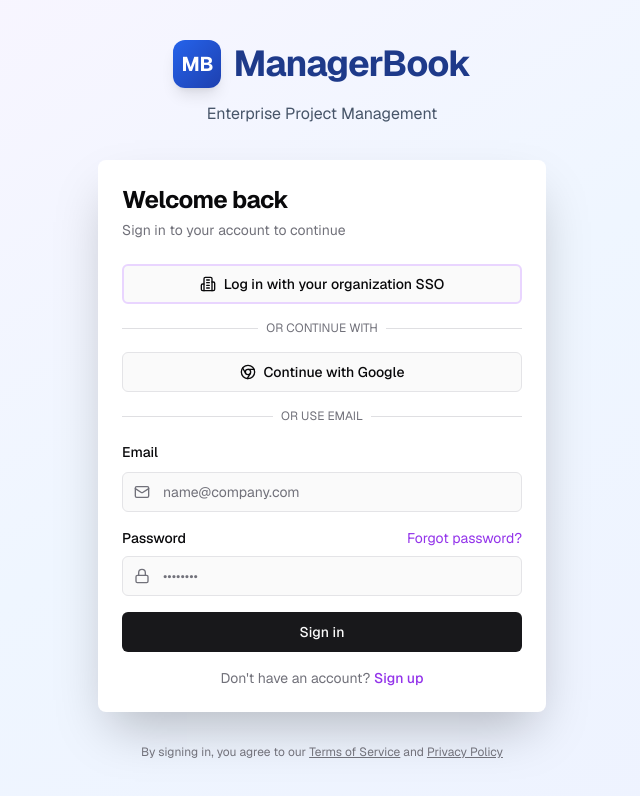
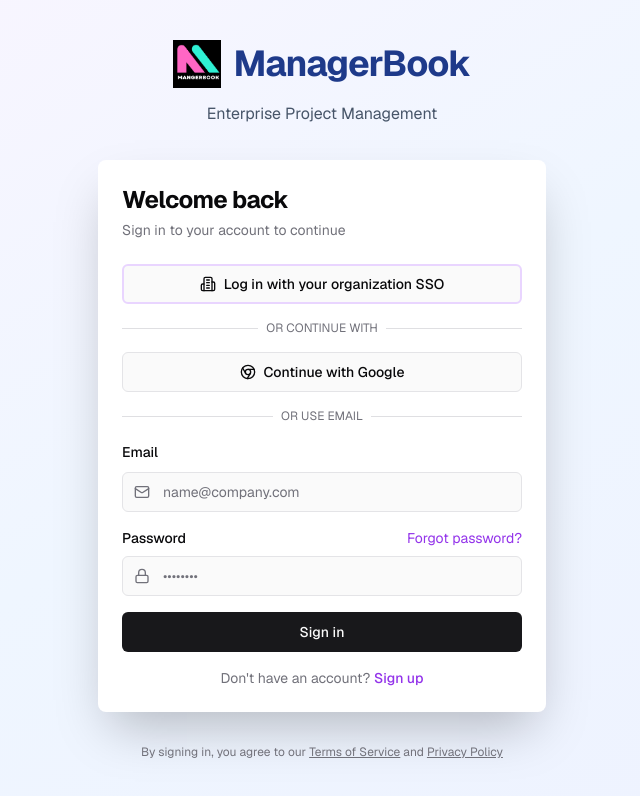
Before and after one commit to wrkportal/wrkportal_app, a Next.js app: page /login in a window 1280 px wide. Shown: the top 796 px of the page, without its empty margins (318-958 px from the left). Built offline with nearby package versions, Linux system fonts and the light colour scheme.

Commit message:
Fix: Use actual logo.png from public folder on login/signup pages

```diff
--- a/app/(auth)/login/page.tsx
+++ b/app/(auth)/login/page.tsx
@@ -4,6 +4,7 @@ import { useState } from 'react'
 import { signIn } from 'next-auth/react'
 import { useRouter } from 'next/navigation'
 import Link from 'next/link'
+import Image from 'next/image'
 import { Button } from '@/components/ui/button'
 import { Input } from '@/components/ui/input'
 import { Label } from '@/components/ui/label'
@@ -121,9 +122,13 @@ export default function LoginPage() {
                 {/* Logo/Brand */}
                 <div className="text-center mb-8">
                     <div className="flex items-center justify-center gap-3 mb-3">
-                        <div className="flex h-12 w-12 items-center justify-center rounded-xl bg-gradient-to-br from-blue-600 to-blue-800 shadow-lg">
-                            <span className="text-xl font-bold text-white">MB</span>
-                        </div>
+                        <Image
+                            src="/logo.png"
+                            alt="ManagerBook Logo"
+                            width={48}
+                            height={48}
+                            className="object-contain"
+                        />
                         <h1 className="text-4xl font-bold text-blue-900 dark:text-blue-300">
                             ManagerBook
                         </h1>
--- a/app/(auth)/signup/page.tsx
+++ b/app/(auth)/signup/page.tsx
@@ -4,6 +4,7 @@ import { useState } from 'react'
 import { signIn } from 'next-auth/react'
 import { useRouter } from 'next/navigation'
 import Link from 'next/link'
+import Image from 'next/image'
 import { Button } from '@/components/ui/button'
 import { Input } from '@/components/ui/input'
 import { Label } from '@/components/ui/label'
@@ -122,9 +123,13 @@ export default function SignupPage() {
                 {/* Logo/Brand */}
                 <div className="text-center mb-8">
                     <div className="flex items-center justify-center gap-3 mb-3">
-                        <div className="flex h-12 w-12 items-center justify-center rounded-xl bg-gradient-to-br from-blue-600 to-blue-800 shadow-lg">
-                            <span className="text-xl font-bold text-white">MB</span>
-                        </div>
+                        <Image
+                            src="/logo.png"
+                            alt="ManagerBook Logo"
+                            width={48}
+                            height={48}
+                            className="object-contain"
+                        />
                         <h1 className="text-4xl font-bold text-blue-900 dark:text-blue-300">
                             ManagerBook
                         </h1>
```
